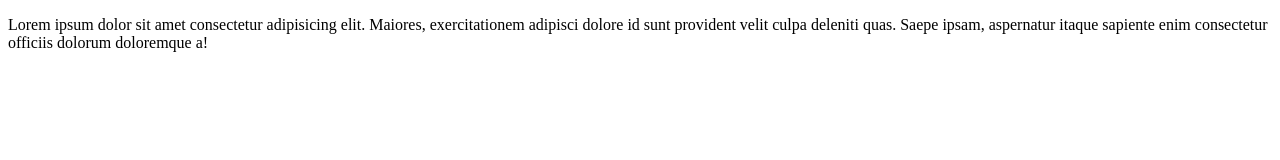
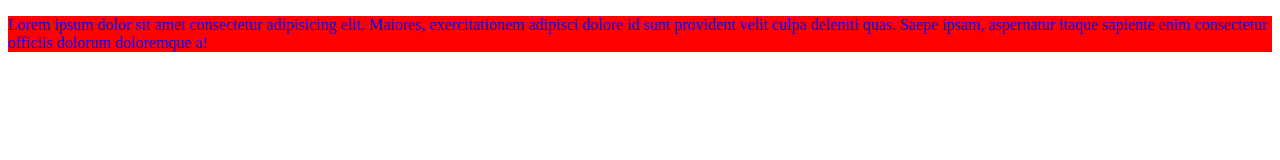
Before and after one commit to YAngTsungJen/vibe-coding2025, a plain HTML site: page index.html in a window 1280 px wide. Drawn offline with Linux system fonts and the light colour scheme.

Commit message:
edit css

```diff
--- a/index.html
+++ b/index.html
@@ -4,6 +4,7 @@
     <meta charset="UTF-8">
     <meta name="viewport" content="width=device-width, initial-scale=1.0">
     <title>vibe-coding</title>
+    <link rel="stylesheet" href="style.css">
 </head>
 <body>
     <p>Lorem ipsum dolor sit amet consectetur adipisicing elit. Maiores, exercitationem adipisci dolore id sunt provident velit culpa deleniti quas. Saepe ipsam, aspernatur itaque sapiente enim consectetur officiis dolorum doloremque a!</p>
--- a/style.css
+++ b/style.css
@@ -0,0 +1,4 @@
+p{
+    color: blue;
+    background: red;
+}
```
